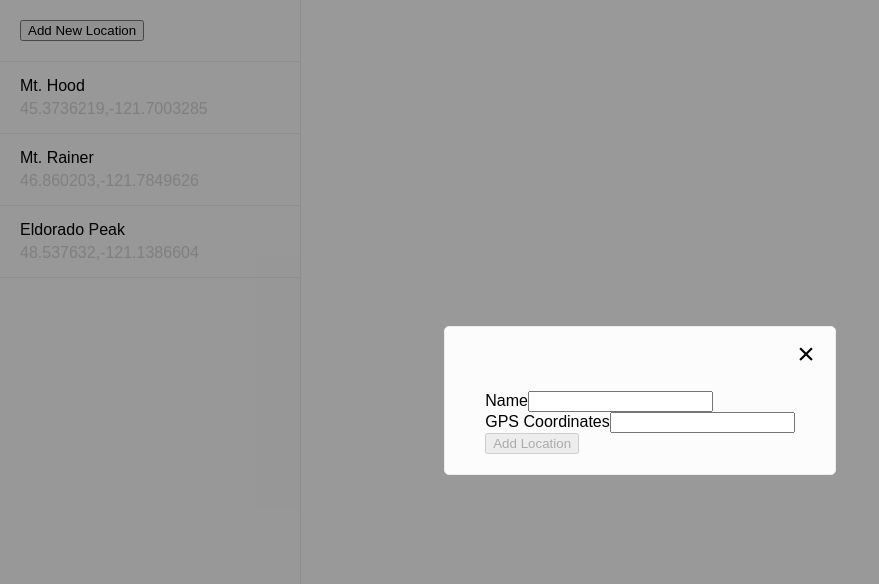
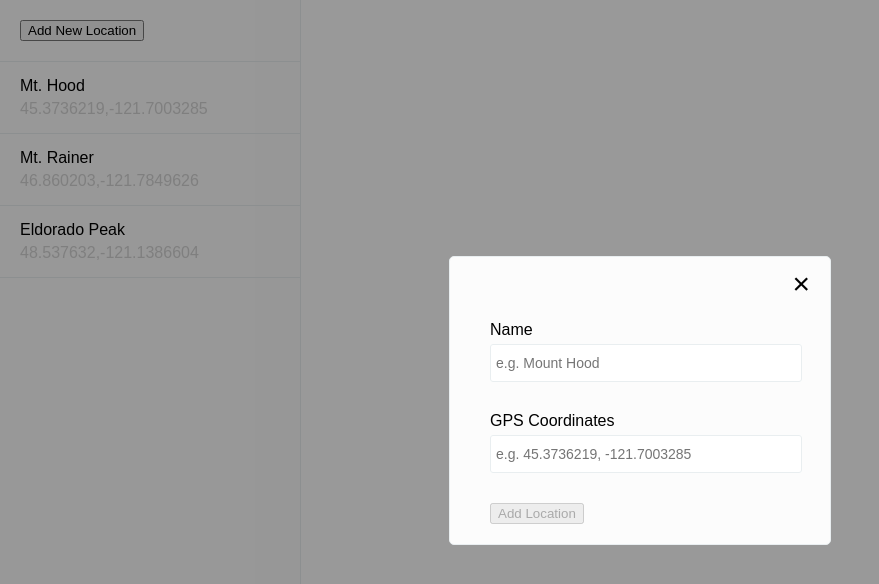
Before and after one commit to chnn/mountain-watch, a React (Create React App) app: page / in a window 1280 px wide. Both pictures are taken after a click on the button "Add New Location". Shown: the top 584 px of the page, without its empty margins (0-879 px from the left). Built offline with nearby package versions, Linux system fonts and the light colour scheme.

Commit message:
Style LocationCreator

```diff
--- /dev/null
+++ b/src/components/LocationCreator.css
@@ -0,0 +1,20 @@
+.location-creator {
+    width: 300px;
+}
+.location-creator .form-group {
+    margin-bottom: 30px;
+}
+
+.location-creator .form-group label {
+    display: block;
+    margin-bottom: 5px;
+}
+
+.location-creator .form-group input {
+    width: 100%;
+    border-radius: 3px;
+    border-style: none;
+    border: 1px solid #e9eef0;
+    padding: 10px 5px;
+    font-size: 14px;
+}
--- a/src/components/LocationCreator.js
+++ b/src/components/LocationCreator.js
@@ -1,4 +1,5 @@
 import React, {Component} from 'react'
+import './LocationCreator.css'
 
 class LocationCreator extends Component {
   constructor(props) {
@@ -37,21 +38,23 @@ class LocationCreator extends Component {
 
   render() {
     return (
-      <form onSubmit={this.handleSubmit}>
-        <div className="name">
+      <form className="location-creator" onSubmit={this.handleSubmit}>
+        <div className="form-group name">
           <label>Name</label>
           <input
             type="text"
             onChange={this.handleNameChange}
             value={this.state.name}
+            placeholder="e.g. Mount Hood"
           />
         </div>
-        <div className="gps">
+        <div className="form-group gps">
           <label>GPS Coordinates</label>
           <input
             type="text"
             onChange={this.handleGPSChange}
             value={this.state.gps}
+            placeholder="e.g. 45.3736219, -121.7003285"
           />
         </div>
         <button type="submit" disabled={!this.inputIsValid()}>
```
